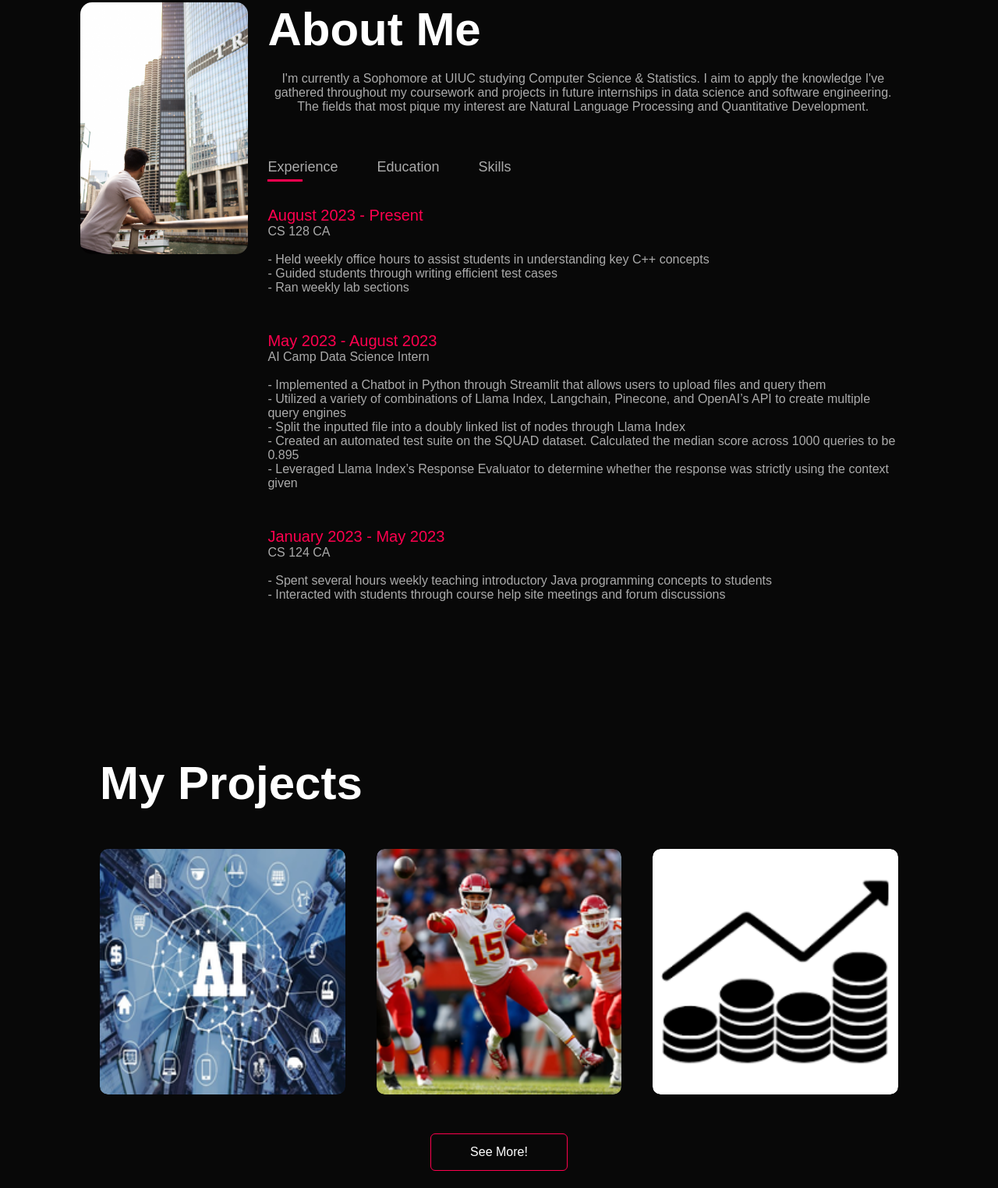
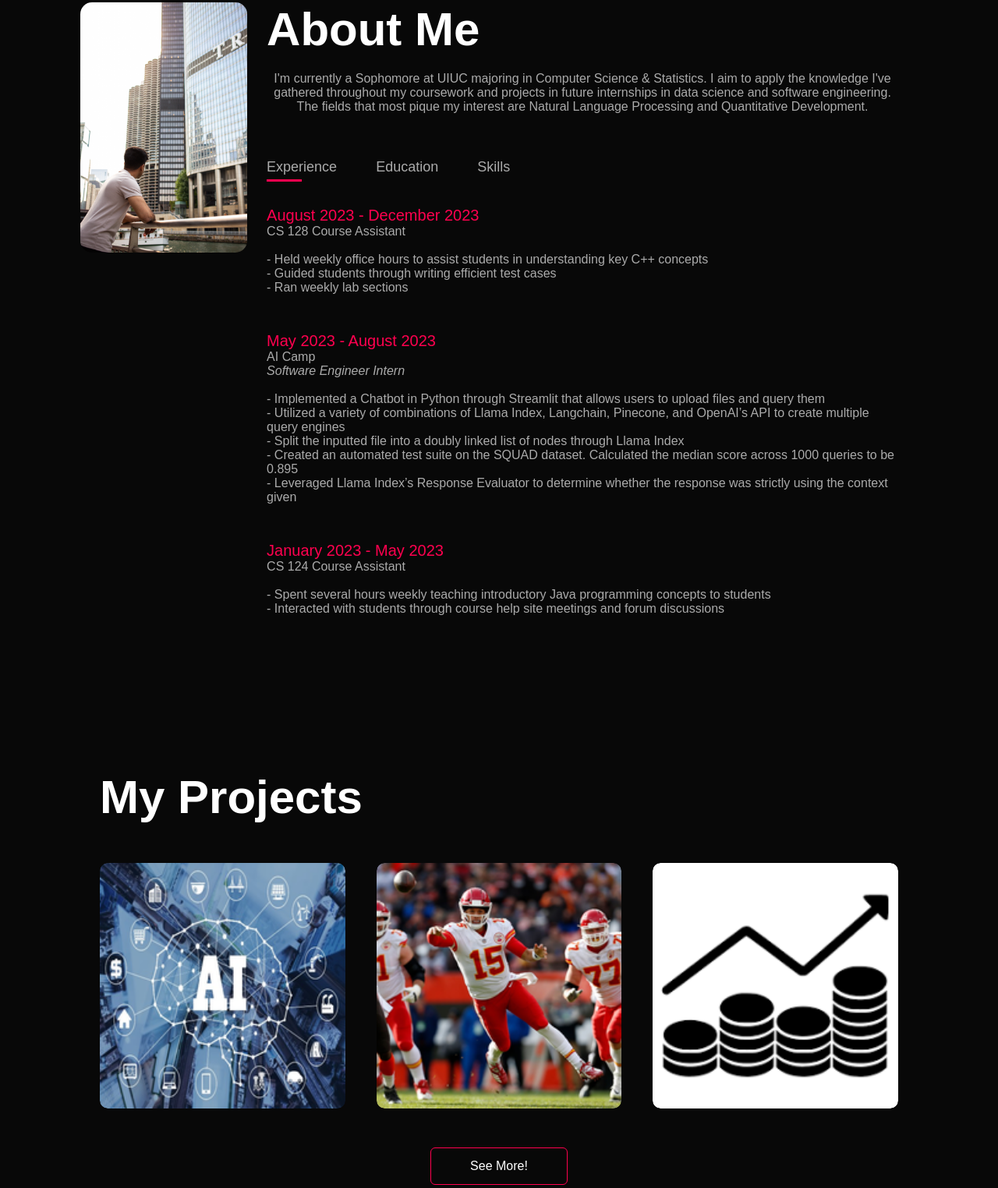
Before and after one commit to Shanav12/Personal_Portfolio, a plain HTML site: page index.html in a window 1280 px wide. Shown: the part 887-2411 px from the top of the page at 78% size. Drawn offline with Linux system fonts and the light colour scheme.

Commit message:
Updated resume and experience

```diff
--- a/index.html
+++ b/index.html
@@ -42,7 +42,7 @@
                     <div class="about-col-2">
                         <h1 class="sub-title">About Me<br></h1>
                         <p>
-                            I'm currently a Sophomore at UIUC studying Computer Science & Statistics. I
+                            I'm currently a Sophomore at UIUC majoring in Computer Science & Statistics. I
                             aim to apply the knowledge I've gathered throughout my coursework and projects in
                             future internships in data science and software engineering. The fields that most pique my
                             interest are Natural Language Processing and Quantitative Development.<br><br>
@@ -54,19 +54,19 @@
                         </div>
                         <div class="tab-contents active-tab" id="experience">
                             <ul>
-                                <li><span>August 2023 - Present</span><br>CS 128 CA<br><br>
+                                <li><span>August 2023 - December 2023</span><br>CS 128 Course Assistant<br><br>
                                     - Held weekly office hours to assist students in understanding key C++ concepts<br>
                                     - Guided students through writing efficient test cases<br>
                                     - Ran weekly lab sections<br><br>
                                     </li>
-                                <li><span>May 2023 - August 2023</span><br>AI Camp Data Science Intern<br><br>
+                                <li><span>May 2023 - August 2023</span><br>AI Camp<br><i>Software Engineer Intern</i><br><br>
                                     - Implemented a Chatbot in Python through Streamlit that allows users to upload files and query them<br>
                                     - Utilized a variety of combinations of Llama Index, Langchain, Pinecone, and OpenAI’s API to create multiple query engines<br>
                                     - Split the inputted file into a doubly linked list of nodes through Llama Index <br>
                                     - Created an automated test suite on the SQUAD dataset. Calculated the median score across 1000 queries to be 0.895<br>
                                     - Leveraged Llama Index’s Response Evaluator to determine whether the response was strictly using the context given<br><br>
                                     </li>
-                                <li><span>January 2023 - May 2023</span><br>CS 124 CA<br><br>
+                                <li><span>January 2023 - May 2023</span><br>CS 124 Course Assistant<br><br>
                                     - Spent several hours weekly teaching introductory Java programming concepts to students<br>
                                     - Interacted with students through course help site meetings and forum discussions<br><br>
                                     </li>
@@ -101,7 +101,7 @@
                         <div class="tab-contents" id="skills">
                             <ul>
                                 <li><span>Languages:</span><br><br>
-                                    C++, Python, Java, Rust, SQL, R, HTML, Javascript, CSS <br><br>
+                                    C++, Python, Java, Rust, C, SQL, R, HTML, Javascript, CSS <br><br>
 
                                 </li>
                                 <li><span>Technologies:</span><br><br>
@@ -121,7 +121,7 @@
             <div class="project">
                 <img src="static/images/lyrics.png">
                 <div class="layer">
-                    <h3>AI Lyric Generator</h3>
+                    <h3>GPT Lyric Generator</h3>
                     <p>Here's SwiftGen, a website that allows users to randomly generate AI lyrics in the style of Taylor Swift.
                         I believe this is a great way to inspire others to gain interest for the field!</p>
                         <a href="https://github.com/Shanav12/TaylorSwiftLyricGenerator"><i class="fa-solid fa-up-right-from-square"></i></a>
@@ -130,7 +130,7 @@
             <div class="project">
                 <img src="static/images/sports.png">
                 <div class="layer">
-                    <h3>Sports CV Model</h3>
+                    <h3>Sports Ball Classification Model</h3>
                     <p>Implemented a computer vision classification model in Python that outputs the probability
                         of which type of sports ball an inputted image it could be.</p>
                         <a href="https://github.com/Shanav12/SportsBallClassificationCV"><i class="fa-solid fa-up-right-from-square"></i></a>
@@ -139,7 +139,7 @@
             <div class="project">
                 <img src="static/images/stock.png">
                 <div class="layer">
-                    <h3>Stock Trading Model</h3>
+                    <h3>LSTM Trading Model</h3>
                     <p>Implemented a deep learning trading model using multiple LSTM layers in Keras and
                         stock data through Alpaca’s API.
                     </p>
```
Also changed, not shown: 1 other file.
